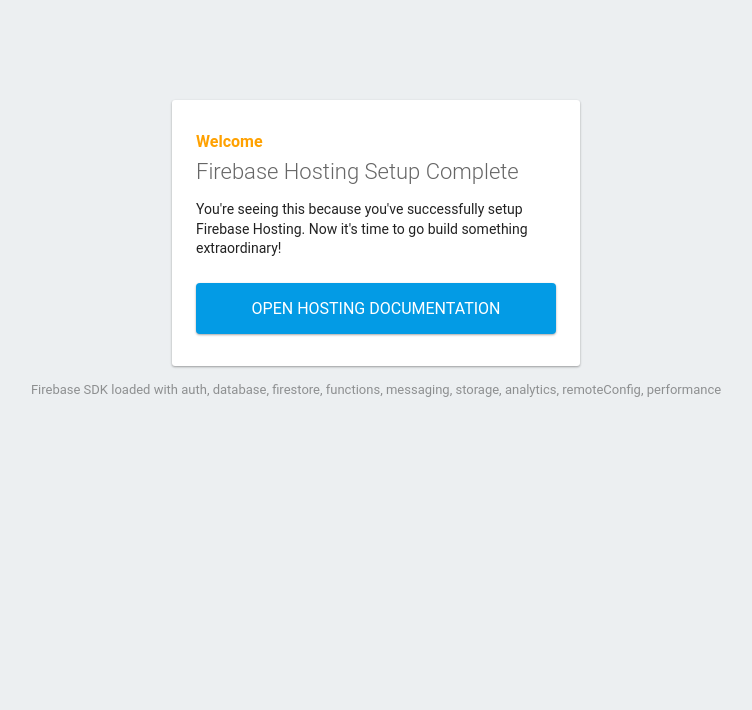
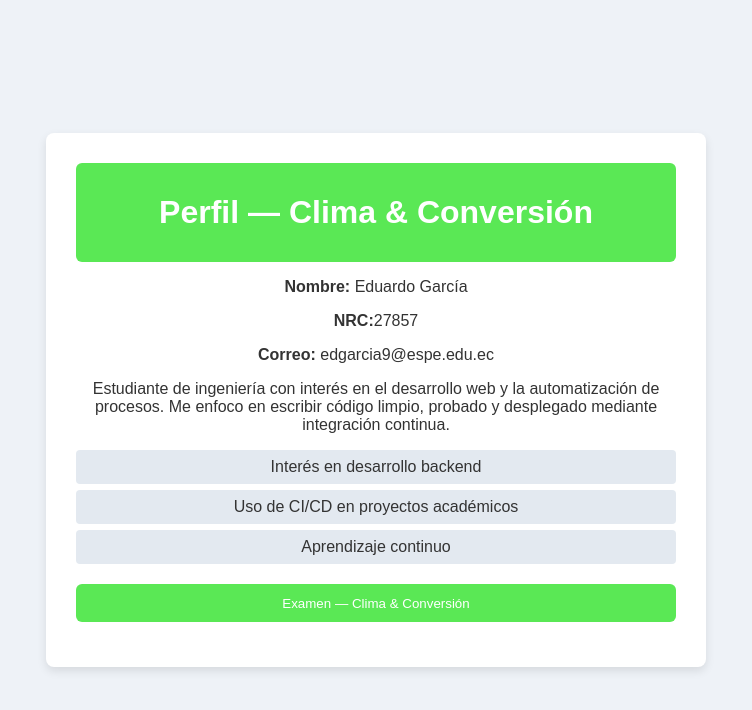
Before and after one commit to EduardoGarcia270402/GarciaEduardo-ExamenP3, a website: page public/index.html in a window 1280 px wide. Shown: the whole page, without its empty margins (264-1016 px from the left). Drawn offline with Linux system fonts and the light colour scheme; some packages are replaced by stand-ins of ours.

Commit message:
GarciaE -Firebase

```diff
--- a/public/index.html
+++ b/public/index.html
@@ -1,89 +1,74 @@
 <!DOCTYPE html>
-<html>
-  <head>
-    <meta charset="utf-8">
-    <meta name="viewport" content="width=device-width, initial-scale=1">
-    <title>Welcome to Firebase Hosting</title>
+<html lang="es">
+<head>
+  <meta charset="UTF-8">
+  <title>Perfil — Clima & Conversión</title>
+  <style>
+    body {
+      font-family: Arial, Helvetica, sans-serif;
+      background-color: #eef2f7;
+      color: #333;
+      display: flex;
+      justify-content: center;
+      align-items: center;
+      min-height: 100vh;
+      margin: 0;
+    }
+    .container {
+      background: #ffffff;
+      max-width: 600px;
+      padding: 30px;
+      border-radius: 8px;
+      text-align: center;
+      box-shadow: 0 4px 10px rgba(0,0,0,0.1);
+    }
+    header, footer {
+      background-color: #5ae855;
+      color: white;
+      padding: 10px;
+      border-radius: 6px;
+      margin-bottom: 15px;
+    }
+    footer {
+      margin-top: 20px;
+    }
+    ul {
+      list-style: none;
+      padding: 0;
+    }
+    ul li {
+      background: #e3e9f0;
+      margin: 6px 0;
+      padding: 8px;
+      border-radius: 4px;
+    }
+  </style>
+</head>
+<body>
+  <div class="container">
+    <header>
+      <h1>Perfil — Clima & Conversión</h1>
+    </header>
 
-    <!-- update the version number as needed -->
-    <script defer src="/__/firebase/12.9.0/firebase-app-compat.js"></script>
-    <!-- include only the Firebase features as you need -->
-    <script defer src="/__/firebase/12.9.0/firebase-auth-compat.js"></script>
-    <script defer src="/__/firebase/12.9.0/firebase-database-compat.js"></script>
-    <script defer src="/__/firebase/12.9.0/firebase-firestore-compat.js"></script>
-    <script defer src="/__/firebase/12.9.0/firebase-functions-compat.js"></script>
-    <script defer src="/__/firebase/12.9.0/firebase-messaging-compat.js"></script>
-    <script defer src="/__/firebase/12.9.0/firebase-storage-compat.js"></script>
-    <script defer src="/__/firebase/12.9.0/firebase-analytics-compat.js"></script>
-    <script defer src="/__/firebase/12.9.0/firebase-remote-config-compat.js"></script>
-    <script defer src="/__/firebase/12.9.0/firebase-performance-compat.js"></script>
-    <!--
-      initialize the SDK after all desired features are loaded, set useEmulator to false
-      to avoid connecting the SDK to running emulators.
-    -->
-    <script defer src="/__/firebase/init.js?useEmulator=true"></script>
+    <p><strong>Nombre:</strong> Eduardo García</p>
+    <p><strong>NRC:</strong>27857</p>
+    <p><strong>Correo:</strong> edgarcia9@espe.edu.ec</p>
 
-    <style media="screen">
-      body { background: #ECEFF1; color: rgba(0,0,0,0.87); font-family: Roboto, Helvetica, Arial, sans-serif; margin: 0; padding: 0; }
-      #message { background: white; max-width: 360px; margin: 100px auto 16px; padding: 32px 24px; border-radius: 3px; }
-      #message h2 { color: #ffa100; font-weight: bold; font-size: 16px; margin: 0 0 8px; }
-      #message h1 { font-size: 22px; font-weight: 300; color: rgba(0,0,0,0.6); margin: 0 0 16px;}
-      #message p { line-height: 140%; margin: 16px 0 24px; font-size: 14px; }
-      #message a { display: block; text-align: center; background: #039be5; text-transform: uppercase; text-decoration: none; color: white; padding: 16px; border-radius: 4px; }
-      #message, #message a { box-shadow: 0 1px 3px rgba(0,0,0,0.12), 0 1px 2px rgba(0,0,0,0.24); }
-      #load { color: rgba(0,0,0,0.4); text-align: center; font-size: 13px; }
-      @media (max-width: 600px) {
-        body, #message { margin-top: 0; background: white; box-shadow: none; }
-        body { border-top: 16px solid #ffa100; }
-      }
-    </style>
-  </head>
-  <body>
-    <div id="message">
-      <h2>Welcome</h2>
-      <h1>Firebase Hosting Setup Complete</h1>
-      <p>You're seeing this because you've successfully setup Firebase Hosting. Now it's time to go build something extraordinary!</p>
-      <a target="_blank" href="https://firebase.google.com/docs/hosting/">Open Hosting Documentation</a>
-    </div>
-    <p id="load">Firebase SDK Loading&hellip;</p>
+    <p>
+      Estudiante de ingeniería con interés en el desarrollo web y la
+      automatización de procesos. Me enfoco en escribir código limpio,
+      probado y desplegado mediante integración continua.
+    </p>
 
-    <script>
-      document.addEventListener('DOMContentLoaded', function() {
-        const loadEl = document.querySelector('#load');
-        // // 🔥🔥🔥🔥🔥🔥🔥🔥🔥🔥🔥🔥🔥🔥🔥🔥🔥🔥🔥🔥🔥🔥🔥🔥🔥🔥🔥🔥🔥🔥🔥
-        // // The Firebase SDK is initialized and available here!
-        //
-        // firebase.auth().onAuthStateChanged(user => { });
-        // firebase.database().ref('/path/to/ref').on('value', snapshot => { });
-        // firebase.firestore().doc('/foo/bar').get().then(() => { });
-        // firebase.functions().httpsCallable('yourFunction')().then(() => { });
-        // firebase.messaging().requestPermission().then(() => { });
-        // firebase.storage().ref('/path/to/ref').getDownloadURL().then(() => { });
-        // firebase.analytics(); // call to activate
-        // firebase.analytics().logEvent('tutorial_completed');
-        // firebase.performance(); // call to activate
-        //
-        // // 🔥🔥🔥🔥🔥🔥🔥🔥🔥🔥🔥🔥🔥🔥🔥🔥🔥🔥🔥🔥🔥🔥🔥🔥🔥🔥🔥🔥🔥🔥🔥
+    <ul>
+      <li>Interés en desarrollo backend</li>
+      <li>Uso de CI/CD en proyectos académicos</li>
+      <li>Aprendizaje continuo</li>
+    </ul>
 
-        try {
-          let app = firebase.app();
-          let features = [
-            'auth',
-            'database',
-            'firestore',
-            'functions',
-            'messaging',
-            'storage',
-            'analytics',
-            'remoteConfig',
-            'performance',
-          ].filter(feature => typeof app[feature] === 'function');
-          loadEl.textContent = `Firebase SDK loaded with ${features.join(', ')}`;
-        } catch (e) {
-          console.error(e);
-          loadEl.textContent = 'Error loading the Firebase SDK, check the console.';
-        }
-      });
-    </script>
-  </body>
+    <footer>
+      <small>Examen — Clima & Conversión</small>
+    </footer>
+  </div>
+</body>
 </html>
```
